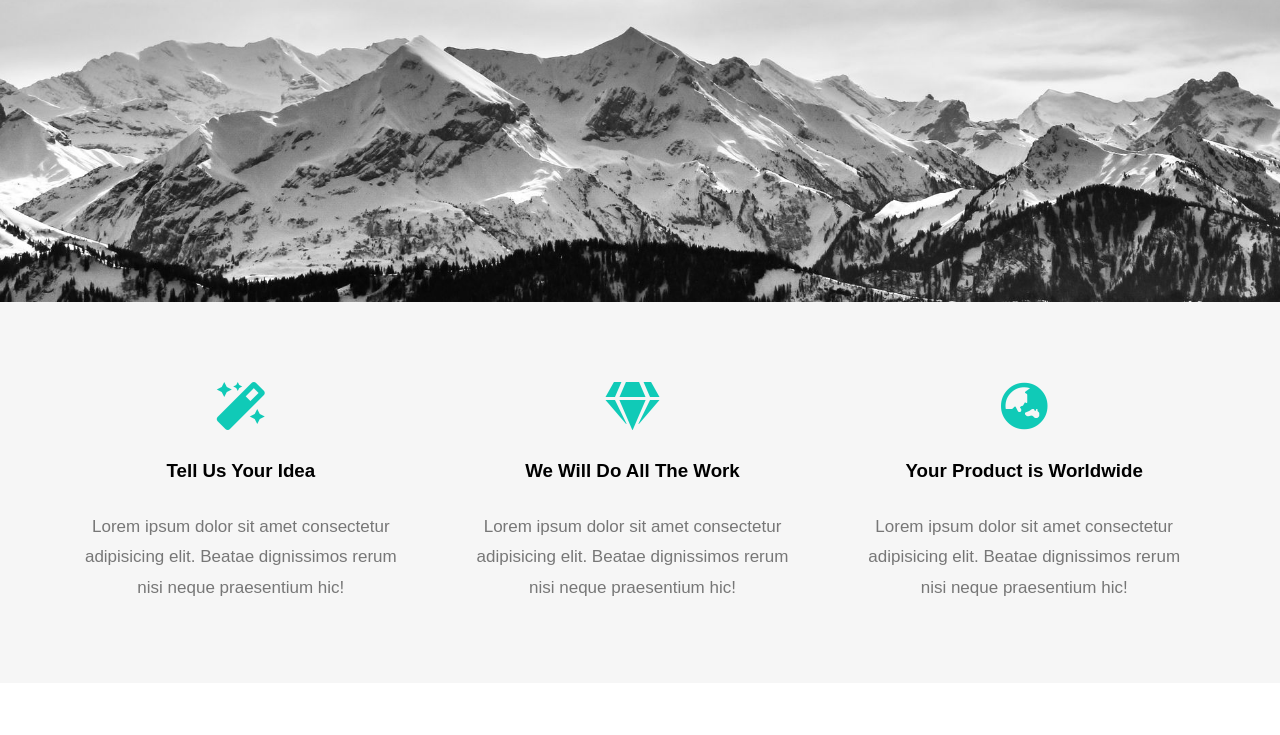
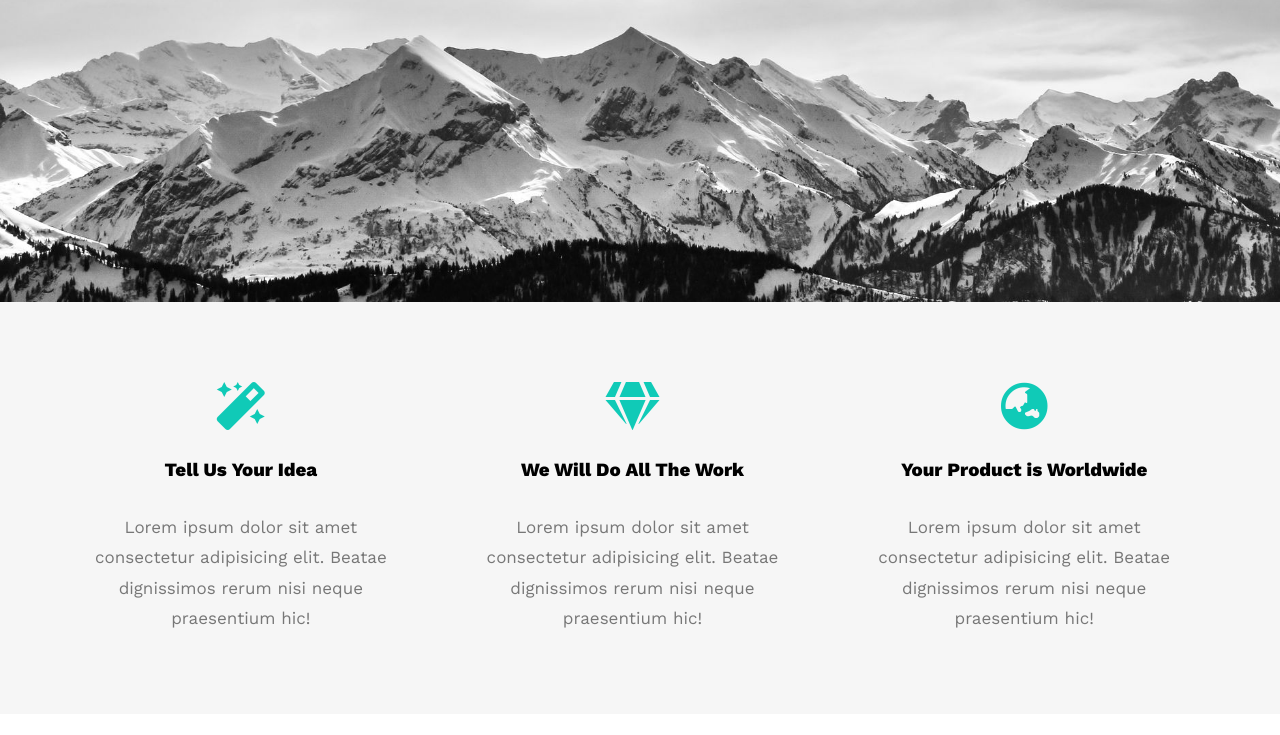
Before and after one commit to OmarAlattar7/FirstTemplateWithElzero, a plain HTML site: page index.html in a window 1280 px wide. Shown: the part 434-1169 px from the top of the page. Drawn offline with nearby package versions, Linux system fonts and the light colour scheme.

Commit message:
Update leon.css

```diff
--- a/css/leon.css
+++ b/css/leon.css
@@ -47,7 +47,7 @@
 }
 
 
-/* End C                                                                                                                              omponents */
+/* End Components */
 
 * {
     -webkit-: border-box;
@@ -58,7 +58,7 @@
 }
 
 body {
-    font-family: "Wo                                           rk Sans", sans-serif;
+    font-family: "Work Sans", sans-serif;
 }
 
 html {
```
